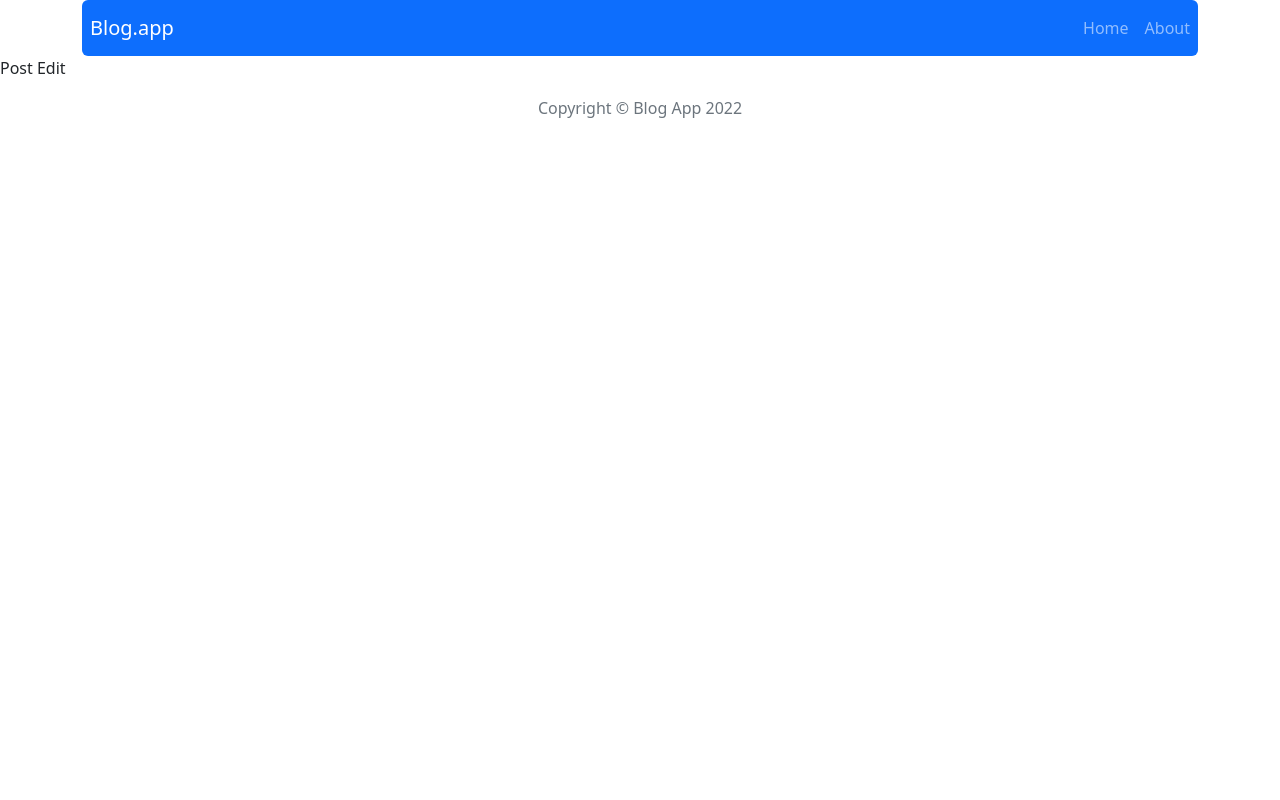
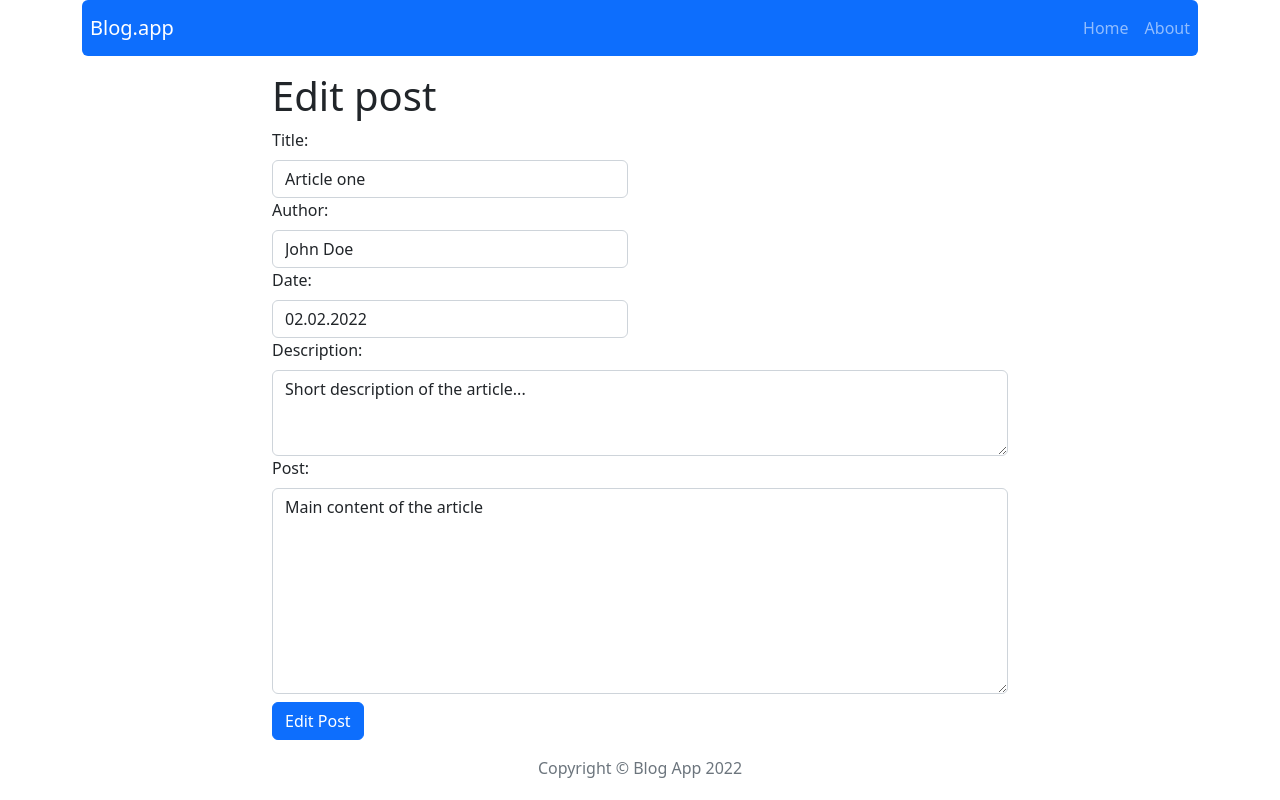
Before and after one commit to s-bidowaniec/blog, a React (Create React App) app: page /post/edit/1 in a window 1280 px wide. Built offline with nearby package versions, Linux system fonts and the light colour scheme.

Commit message:
Add post editing form

```diff
--- a/package.json
+++ b/package.json
@@ -7,6 +7,7 @@
     "@testing-library/react": "^13.0.0",
     "@testing-library/user-event": "^13.2.1",
     "bootstrap": "^5.2.0",
+    "http-server": "^14.1.1",
     "react": "^18.2.0",
     "react-bootstrap": "^2.4.0",
     "react-dom": "^18.2.0",
--- /dev/null
+++ b/src/components/featuers/AddPostForm/AddPostForm.js
@@ -0,0 +1,17 @@
+import { useDispatch } from 'react-redux';
+import PostForm from '../PostForm/PostForm';
+import { addPost } from '../../../redux/postsRedux';
+import { useNavigate } from 'react-router-dom';
+
+const AddPostForm = () => {
+  const dispatch = useDispatch();
+  const navigate = useNavigate();
+  const handleSubmit = (post) => {
+    dispatch(addPost(post));
+    navigate('/');
+  };
+
+  return <PostForm action={handleSubmit} actionText={'New Post'} />;
+};
+
+export default AddPostForm;
--- /dev/null
+++ b/src/components/featuers/EditPostForm/EditPostForm.js
@@ -0,0 +1,36 @@
+import PostForm from '../PostForm/PostForm';
+import { editPost } from '../../../redux/postsRedux';
+import { useDispatch } from 'react-redux';
+import { useNavigate } from 'react-router-dom';
+import PropTypes from 'prop-types';
+
+const EditPostForm = (props) => {
+  const dispatch = useDispatch();
+  const navigate = useNavigate();
+
+  const handleSubmit = (post) => {
+    dispatch(editPost(post));
+    navigate('/');
+  };
+  return (
+    <PostForm
+      action={handleSubmit}
+      actionText={'Edit Post'}
+      postTitle={props.title}
+      postAuthor={props.author}
+      postDate={props.publishedDate}
+      postDescription={props.shortDescription}
+      postText={props.content}
+      postId={props.id}
+    />
+  );
+};
+EditPostForm.propTypes = {
+  title: PropTypes.string,
+  author: PropTypes.string,
+  publishedDate: PropTypes.string,
+  shortDescription: PropTypes.string,
+  content: PropTypes.string,
+  id: PropTypes.string
+};
+export default EditPostForm;
--- a/src/components/featuers/PostForm/PostForm.js
+++ b/src/components/featuers/PostForm/PostForm.js
@@ -1,30 +1,24 @@
 import { Button, Form, Row, Col } from 'react-bootstrap';
 import PropTypes from 'prop-types';
-import { useDispatch } from 'react-redux';
 import { useState } from 'react';
-import { addPost } from '../../../redux/postsRedux';
-import { useNavigate } from 'react-router-dom';
 
 const PostForm = (props) => {
-  const dispatch = useDispatch();
-  const navigate = useNavigate();
-  const [postTitle, setPostTitle] = useState('');
-  const [postAuthor, setPostAuthor] = useState('');
-  const [postDate, setPostDate] = useState('');
-  const [postDescription, setPostDescription] = useState('');
-  const [postText, setPostText] = useState('');
+  const [postTitle, setPostTitle] = useState(props.postTitle);
+  const [postAuthor, setPostAuthor] = useState(props.postAuthor);
+  const [postDate, setPostDate] = useState(props.postDate);
+  //const date = new Date.parse(postDate);
+  const [postDescription, setPostDescription] = useState(props.postDescription);
+  const [postText, setPostText] = useState(props.postText);
   const onSubmit = (e) => {
     e.preventDefault();
-    dispatch(
-      addPost({
-        title: postTitle,
-        shortDescription: postDescription,
-        content: postText,
-        publishedDate: postDate,
-        author: postAuthor
-      })
-    );
-    navigate('/');
+    props.action({
+      title: postTitle,
+      shortDescription: postDescription,
+      content: postText,
+      publishedDate: postDate,
+      author: postAuthor,
+      id: props.postId
+    });
   };
   return (
     <div>
@@ -52,8 +46,8 @@ const PostForm = (props) => {
             <Form.Group controlId="postDate">
               <Form.Label>Date:</Form.Label>
               <Form.Control
-                type="date"
-                placeholder={''}
+                type="text"
+                placeholder={'dd.mm.yyyy'}
                 value={postDate}
                 onChange={(e) => setPostDate(e.target.value)}
               />
@@ -82,7 +76,7 @@ const PostForm = (props) => {
         </Form.Group>
 
         <Button className={'mt-2'} variant="primary" type="submit">
-          {props.type === 'new' ? 'Add post' : 'Update'}
+          {props.actionText}
         </Button>
       </Form>
     </div>
@@ -90,7 +84,21 @@ const PostForm = (props) => {
 };
 
 PostForm.propTypes = {
-  type: PropTypes.string
+  action: PropTypes.func,
+  actionText: PropTypes.string,
+  postTitle: PropTypes.string,
+  postAuthor: PropTypes.string,
+  postDate: PropTypes.string,
+  postDescription: PropTypes.string,
+  postText: PropTypes.string,
+  postId: PropTypes.string
 };
-
+PostForm.defaultProps = {
+  postTitle: '',
+  postAuthor: '',
+  postDate: '',
+  postDescription: '',
+  postText: '',
+  postId: ''
+};
 export default PostForm;
--- a/src/components/pages/PostAdd/PostAdd.js
+++ b/src/components/pages/PostAdd/PostAdd.js
@@ -1,5 +1,5 @@
 import { Col, Container, Row, Stack } from 'react-bootstrap';
-import PostForm from '../../featuers/PostForm/PostForm';
+import AddPostForm from '../../featuers/AddPostForm/AddPostForm';
 
 const PostAdd = () => {
   return (
@@ -9,7 +9,7 @@ const PostAdd = () => {
           <Stack direction="horizontal" gap={3}>
             <h1>Add post</h1>
           </Stack>
-          <PostForm type={'new'} />
+          <AddPostForm />
         </Col>
       </Row>
     </Container>
--- a/src/components/pages/PostEdit/PostEdit.js
+++ b/src/components/pages/PostEdit/PostEdit.js
@@ -1,5 +1,24 @@
+import { useParams } from 'react-router';
+import { useSelector } from 'react-redux';
+import { getPostById } from '../../../redux/postsRedux';
+import EditPostForm from '../../featuers/EditPostForm/EditPostForm';
+import { Col, Container, Row, Stack } from 'react-bootstrap';
+
 const PostEdit = () => {
-  return <p>Post Edit</p>;
+  const { id } = useParams();
+  const post = useSelector((state) => getPostById(state, id));
+  return (
+    <Container className={'py-3'}>
+      <Row className="justify-content-md-center">
+        <Col md={12} xl={8}>
+          <Stack direction="horizontal" gap={3}>
+            <h1>Edit post</h1>
+          </Stack>
+          <EditPostForm {...post} />
+        </Col>
+      </Row>
+    </Container>
+  );
 };
 
 export default PostEdit;
--- a/src/redux/initialState.js
+++ b/src/redux/initialState.js
@@ -5,7 +5,7 @@ const initialState = {
       title: 'Article one',
       shortDescription: 'Short description of the article...',
       content: 'Main content of the article',
-      publishedDate: '02-02-2022',
+      publishedDate: '02.02.2022',
       author: 'John Doe'
     },
     {
@@ -13,7 +13,7 @@ const initialState = {
       title: 'Article two',
       shortDescription: 'Short description of the second article...',
       content: 'Main content of the second article',
-      publishedDate: '02-03-2022',
+      publishedDate: '02.03.2022',
       author: 'Rambo John'
     },
     {
@@ -21,7 +21,7 @@ const initialState = {
       title: 'Article title',
       shortDescription: 'Short description of the third article...',
       content: 'Main content of the third article',
-      publishedDate: '02-03-2022',
+      publishedDate: '02.03.2022',
       author: 'Johny Rambo'
     }
   ]
--- a/src/redux/postsRedux.js
+++ b/src/redux/postsRedux.js
@@ -6,10 +6,11 @@ export const getPostById = ({ posts }, postId) => posts.find((post) => post.id =
 const createActionName = (actionName) => `app/posts/${actionName}`;
 const ADD_POST = createActionName('ADD_POST');
 const DELETE_POST = createActionName('DELETE_POST');
-
+const EDIT_POST = createActionName('EDIT_POST');
 // action creators
 export const addPost = (payload) => ({ type: ADD_POST, payload });
 export const deletePost = (payload) => ({ type: DELETE_POST, payload });
+export const editPost = (payload) => ({ type: EDIT_POST, payload });
 // reucer
 const postsReducer = (statePart = [], action) => {
   switch (action.type) {
@@ -17,6 +18,10 @@ const postsReducer = (statePart = [], action) => {
       return [...statePart, { ...action.payload, id: shortid() }];
     case DELETE_POST:
       return statePart.filter((post) => post.id !== action.payload.id);
+    case EDIT_POST:
+      return statePart.map((post) =>
+        post.id === action.payload.id ? { ...post, ...action.payload } : post
+      );
     default:
       return statePart;
   }
```
Also changed, not shown: 2 other files (tests, documents, lock files or other folders).
